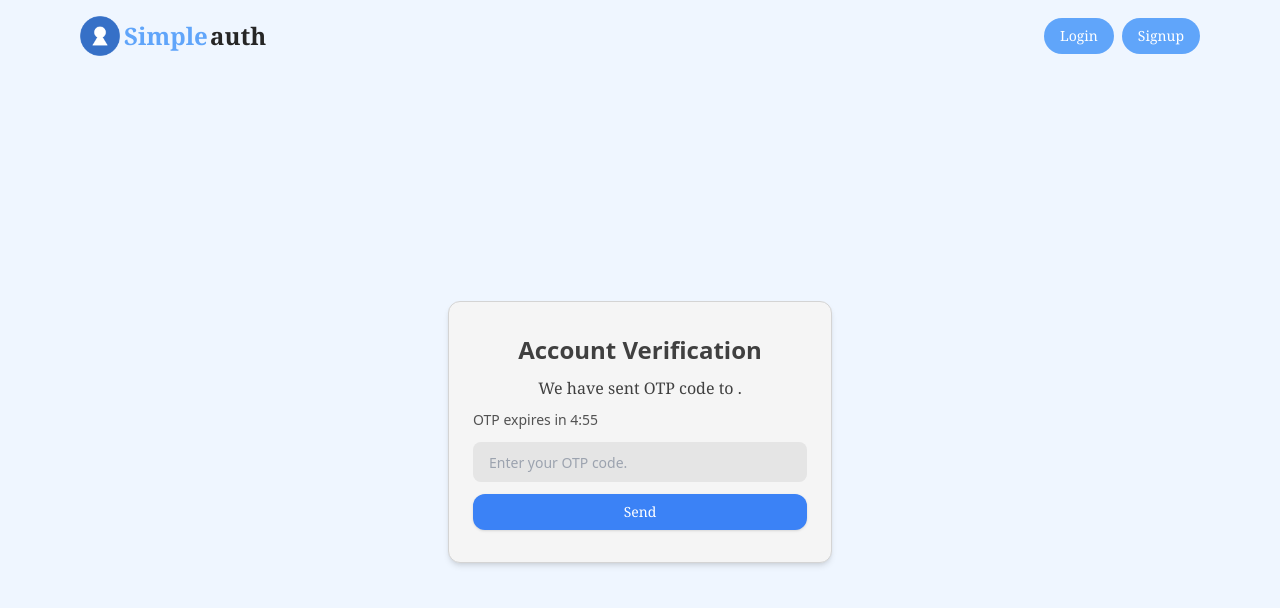
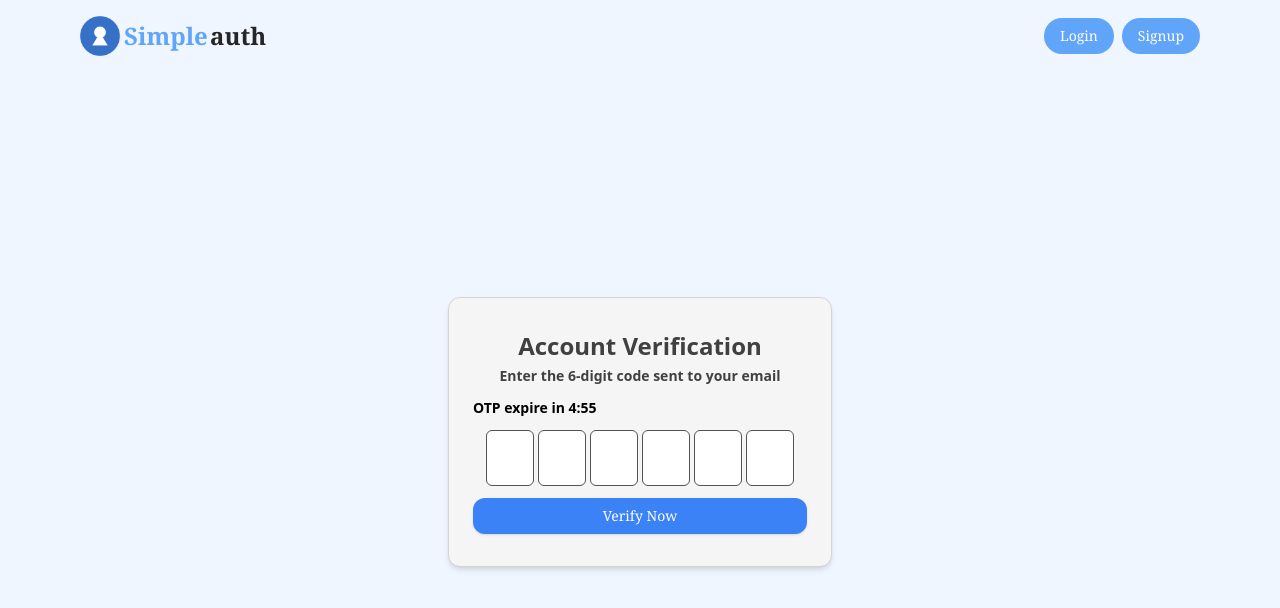
Before and after one commit to AungMyoAye101/AUTH-MERN, a React (Vite) app in the folder client/: page /otp_verify in a window 1280 px wide. Shown: the top 608 px of the page. Built offline with nearby package versions, Linux system fonts and the light colour scheme; no server answers.

Commit message:
FEAT: enhance OTP verification flow by integrating OtpContainer in FindAccVerify and updating auth routes for better user handling

```diff
--- a/client/src/components/OtpContainer.tsx
+++ b/client/src/components/OtpContainer.tsx
@@ -2,7 +2,7 @@ import React, { FC, useEffect, useRef, useState } from 'react'
 import Button from './ui/Button'
 import { base_url } from '../lib/helper'
 import { showToast } from '../context/ToastProvider'
-import { redirect } from 'react-router-dom'
+import { redirect, useNavigate } from 'react-router-dom'
 
 type OtpPropType = {
     heading: string,
@@ -10,13 +10,14 @@ type OtpPropType = {
     redirectURL: string
 }
 
-const OTP_EXPIRES_IN = 1 * 10
+const OTP_EXPIRES_IN = 5 * 60
 const OtpContainer: FC<OtpPropType> = ({ heading, endpoint, redirectURL }) => {
     const [otp, setOtp] = useState(Array(6).fill(''))
     const [otpTimer, setOtpTimer] = useState(OTP_EXPIRES_IN)
     const inputRefs = useRef<HTMLInputElement[]>([])
     const [error, setError] = useState('')
     const [loading, setLoading] = useState(false)
+    const navigate = useNavigate()
     const handleChange = (value: string, index: number) => {
 
         const newOtp = [...otp]
@@ -76,7 +77,11 @@ const OtpContainer: FC<OtpPropType> = ({ heading, endpoint, redirectURL }) => {
         return `${min}:${sec}`
     }
 
-    const OnSubmitHandle = async () => {
+    const OnSubmitHandle = async (e: React.FormEvent) => {
+        e.preventDefault()
+        const data = otp.join('')
+        console.log(data)
+
 
         try {
             setLoading(true)
@@ -85,7 +90,7 @@ const OtpContainer: FC<OtpPropType> = ({ heading, endpoint, redirectURL }) => {
                 headers: {
                     "Content-type": "application/json"
                 },
-                body: JSON.stringify(otp),
+                body: JSON.stringify({ otp: data }),
                 credentials: "include"
             })
             const { success, message } = await res.json()
@@ -95,7 +100,7 @@ const OtpContainer: FC<OtpPropType> = ({ heading, endpoint, redirectURL }) => {
                 return
             }
             showToast("success", message)
-            redirect(redirectURL)
+            navigate(redirectURL)
         } catch (error) {
             if (error instanceof Error) {
                 setError(error.message)
@@ -107,7 +112,7 @@ const OtpContainer: FC<OtpPropType> = ({ heading, endpoint, redirectURL }) => {
     }
     return (
         <section className='container'>
-            <div className='form_container '>
+            <form onSubmit={OnSubmitHandle} className='form_container '>
                 <div className='text-center space-y-1'>
 
                     <h1 className="text-2xl  font-bold text-neutral-700">{heading}</h1>
@@ -137,7 +142,7 @@ const OtpContainer: FC<OtpPropType> = ({ heading, endpoint, redirectURL }) => {
                     error && <p className='error_message'>{error}</p>
                 }
 
-            </div>
+            </form>
         </section>
     )
 }
--- a/client/src/pages/FindAccVerify.tsx
+++ b/client/src/pages/FindAccVerify.tsx
@@ -9,6 +9,7 @@ import { z } from 'zod'
 import { zodResolver } from '@hookform/resolvers/zod'
 import { base_url } from '../lib/helper'
 import Button from '../components/ui/Button'
+import OtpContainer from '../components/OtpContainer'
 
 
 
@@ -31,80 +32,80 @@ const FindAccVerify = () => {
     const [loading, setLoading] = useState(false)
 
     const navigate = useNavigate()
-    const { register, handleSubmit, formState: { errors } } = useForm<OTP_Type>({
-        resolver: zodResolver(OTP_Schema),
-        defaultValues: {
-            otp: undefined,
-            userId: userId || undefined
-        }
-    });
+    // const { register, handleSubmit, formState: { errors } } = useForm<OTP_Type>({
+    //     resolver: zodResolver(OTP_Schema),
+    //     defaultValues: {
+    //         otp: undefined,
+    //         userId: userId || undefined
+    //     }
+    // });
 
-    const OTP_Verify = async (data: OTP_Type) => {
-        setLoading(true)
+    // const OTP_Verify = async (data: OTP_Type) => {
+    //     setLoading(true)
 
-        try {
-            const res = await fetch(base_url + "/auth/forgot_password/otp_verify", {
-                method: "POST",
-                headers: {
-                    "Content-type": "application/json"
-                },
-                body: JSON.stringify(data),
-                credentials: 'include'
-            })
-            const response = await res.json()
-            if (!res.ok || response.success === false) {
-                setError(response.message)
-                showToast("error", response.message)
-                return
-            }
-            showToast("success", response.message)
+    //     try {
+    //         const res = await fetch(base_url + "/auth/forgot_password/otp_verify", {
+    //             method: "POST",
+    //             headers: {
+    //                 "Content-type": "application/json"
+    //             },
+    //             body: JSON.stringify(data),
+    //             credentials: 'include'
+    //         })
+    //         const response = await res.json()
+    //         if (!res.ok || response.success === false) {
+    //             setError(response.message)
+    //             showToast("error", response.message)
+    //             return
+    //         }
+    //         showToast("success", response.message)
 
-            navigate('/reset_password')
-        } catch (error) {
+    //         navigate('/reset_password')
+    //     } catch (error) {
 
-            if (error instanceof Error) {
-                setError(error.message)
-            } else {
-                setError('Server ERR:Failed to verify OTP ')
-            }
-        } finally {
-            setLoading(false)
-        }
-    }
+    //         if (error instanceof Error) {
+    //             setError(error.message)
+    //         } else {
+    //             setError('Server ERR:Failed to verify OTP ')
+    //         }
+    //     } finally {
+    //         setLoading(false)
+    //     }
+    // }
 
 
 
 
     //OTP expire count down
-    useEffect(() => {
-        if (otpTimer === 0) {
-            showToast('warn', "Your OTP code has expired , Request new one.")
-            return
-        }
+    // useEffect(() => {
+    //     if (otpTimer === 0) {
+    //         showToast('warn', "Your OTP code has expired , Request new one.")
+    //         return
+    //     }
 
 
-        const intervalId = setInterval(() => {
-            setOtpTimer(pre => pre - 1)
-        }, 1000)
-        return () => clearInterval(intervalId)
-    }, [])
+    //     const intervalId = setInterval(() => {
+    //         setOtpTimer(pre => pre - 1)
+    //     }, 1000)
+    //     return () => clearInterval(intervalId)
+    // }, [])
 
 
 
-    // formatting for mm:ss
-    const formatTime = (seconds: number) => {
-        const min = Math.floor(seconds / 60)
+    // // formatting for mm:ss
+    // const formatTime = (seconds: number) => {
+    //     const min = Math.floor(seconds / 60)
 
-        const sec = (seconds % 60).toString();
-        return `${min}:${sec}`;
-    };
+    //     const sec = (seconds % 60).toString();
+    //     return `${min}:${sec}`;
+    // };
 
-    const otpNoti = otpTimer <= 0 ? "expired " : `OTP expires in ${formatTime(otpTimer)}`
+    // const otpNoti = otpTimer <= 0 ? "expired " : `OTP expires in ${formatTime(otpTimer)}`
 
     return (
         <section className='container'>
 
-            <form onSubmit={handleSubmit(OTP_Verify)} className='form_container'>
+            {/* <form onSubmit={handleSubmit(OTP_Verify)} className='form_container'>
                 <h1 className='text-xl md:text-2xl font-bold text-neutral-700 text-center'>Account Verification</h1>
                 <h2 className=' font-serif text-center text-neutral-700 leading-tight'>We have sent  OTP code to <span className='text-xs'>{email}</span>.</h2>
                 <div className='text-sm font-medium text-neutral-600'> {otpNoti}</div>
@@ -120,7 +121,9 @@ const FindAccVerify = () => {
                     error && <p className='error_message'>{error}</p>
                 }
 
-            </form>
+            </form> */}
+
+            <OtpContainer heading='Account Verification' endpoint='/auth/forgot_password/otp_verify' redirectURL='/reset_password' />
         </section>
     )
 }
```
Also changed, not shown: 2 other files (tests, documents, lock files or other folders).
